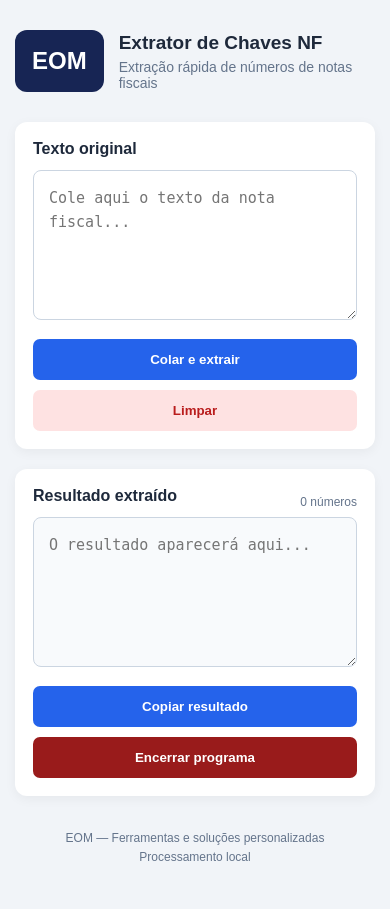
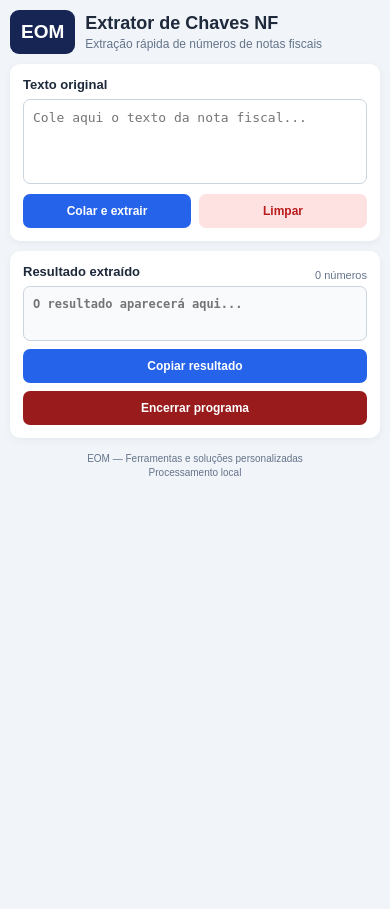
Before and after one commit to Eridhonson/EOM_Extrator_NF, a Flask app: page / in a window 390 px wide. After the commit the page ends 476 px from the top, so only its background shows below. Run offline with Flask 3, Linux system fonts and the light colour scheme.

Commit message:
Actualizar style.css
v1.1.1 — Compactação e responsividade da interface

```diff
--- a/frontend/static/css/style.css
+++ b/frontend/static/css/style.css
@@ -1,73 +1,120 @@
+/*
+========================================
+EOM - EXTRATOR DE CHAVES NF
+Versão: 1.1.1
+Alteração: Interface compacta e responsiva
+Descrição:
+- Redução de espaçamentos.
+- Redimensionamento dos campos.
+- Otimização dos botões.
+- Adaptação para janelas pequenas.
+- Ajustes para telas com pouca altura.
+========================================
+*/
+
+/* ==============================
+   CONFIGURAÇÕES GERAIS
+============================== */
+
 * {
     margin: 0;
     padding: 0;
     box-sizing: border-box;
 }
 
+html {
+    height: 100%;
+}
+
 body {
     font-family: Arial, sans-serif;
     background: #f1f4f8;
     color: #1e293b;
+
     min-height: 100vh;
-    padding: 30px 15px;
+    min-height: 100dvh;
+
+    padding: 10px;
 }
 
 .container {
-    max-width: 760px;
+    width: 100%;
+    max-width: 480px;
     margin: 0 auto;
 }
+
+/* ==============================
+   CABEÇALHO
+============================== */
 
 .header {
     display: flex;
     align-items: center;
-    gap: 15px;
-    margin-bottom: 30px;
+    gap: 10px;
+    margin-bottom: 10px;
 }
 
 .logo {
     background: #172554;
     color: white;
-    font-size: 24px;
+    font-size: 19px;
     font-weight: bold;
-    padding: 17px;
-    border-radius: 12px;
+    padding: 11px;
+    border-radius: 9px;
+    flex-shrink: 0;
 }
 
 .header h1 {
-    font-size: 23px;
-    margin-bottom: 5px;
+    font-size: 18px;
+    margin-bottom: 3px;
 }
 
 .header p {
     color: #64748b;
-    font-size: 14px;
+    font-size: 12px;
 }
+
+/* ==============================
+   CARTÕES
+============================== */
 
 .card {
     background: white;
-    padding: 24px;
-    border-radius: 12px;
-    margin-bottom: 20px;
-    box-shadow: 0 3px 12px rgba(0,0,0,0.05);
+    padding: 13px;
+    border-radius: 10px;
+    margin-bottom: 10px;
+
+    box-shadow: 0 2px 8px rgba(0, 0, 0, 0.05);
 }
 
 label {
     display: block;
     font-weight: bold;
-    margin-bottom: 12px;
+    font-size: 13px;
+    margin-bottom: 7px;
 }
 
+/* ==============================
+   CAMPOS DE TEXTO
+============================== */
+
 textarea {
+    display: block;
     width: 100%;
-    min-height: 150px;
-    resize: vertical;
-    padding: 15px;
+
+    min-height: 0;
+    resize: none;
+
+    padding: 9px;
+
     border: 1px solid #cbd5e1;
-    border-radius: 8px;
+    border-radius: 7px;
+
     font-family: monospace;
-    font-size: 15px;
+    font-size: 13px;
+    line-height: 1.4;
+
     outline: none;
-    line-height: 1.6;
 }
 
 textarea:focus {
@@ -78,24 +125,56 @@ textarea:read-only {
     background: #f8fafc;
 }
 
+/* Campo de entrada */
+
+#entrada {
+    height: 85px;
+}
+
+/* Campo de resultado */
+
+#resultado {
+    height: 55px;
+    font-size: 12px;
+    font-weight: bold;
+    overflow-wrap: anywhere;
+}
+
+/* ==============================
+   BOTÕES
+============================== */
+
 .botoes {
     display: flex;
+    flex-direction: row;
     flex-wrap: wrap;
-    gap: 10px;
-    margin-top: 15px;
+
+    gap: 8px;
+    margin-top: 10px;
 }
 
 .btn {
+    flex: 1;
+
     border: none;
-    padding: 13px 18px;
+    padding: 10px 12px;
+
     border-radius: 7px;
+
+    font-size: 12px;
     font-weight: bold;
+
     cursor: pointer;
     transition: 0.2s;
 }
 
 .btn:hover {
     filter: brightness(0.92);
+}
+
+.btn:disabled {
+    opacity: 0.6;
+    cursor: not-allowed;
 }
 
 .principal {
@@ -113,56 +192,36 @@ textarea:read-only {
     color: #b91c1c;
 }
 
+/* ==============================
+   RESULTADO
+============================== */
+
 .titulo-resultado {
     display: flex;
     justify-content: space-between;
     align-items: center;
+    gap: 8px;
 }
 
 #contador {
     color: #64748b;
-    font-size: 12px;
+    font-size: 11px;
+    white-space: nowrap;
 }
 
 .copiar {
     width: 100%;
-    margin-top: 15px;
+    margin-top: 8px;
 }
 
-footer {
-    text-align: center;
-    color: #64748b;
-    font-size: 12px;
-    padding: 15px;
-}
-
-footer span {
-    display: block;
-    margin-top: 5px;
-}
-
-@media (max-width: 500px) {
-
-    .header h1 {
-        font-size: 19px;
-    }
-
-    .botoes {
-        flex-direction: column;
-    }
-
-    .btn {
-        width: 100%;
-    }
-
-    .card {
-        padding: 18px;
-    }
-}
+/* ==============================
+   ENCERRAMENTO
+============================== */
 
 .fechar {
     width: 100%;
-    margin-top: 10px;
+    margin-top: 8px;
+
     background: #991b1b;
     color: white;
 }
@@ -171,3 +230,93 @@ footer span {
     opacity: 0.6;
     cursor: not-allowed;
 }
+
+/* ==============================
+   RODAPÉ
+============================== */
+
+footer {
+    text-align: center;
+    color: #64748b;
+
+    font-size: 10px;
+    padding: 5px;
+}
+
+footer span {
+    display: block;
+    margin-top: 3px;
+}
+
+/* ==============================
+   TELAS MUITO PEQUENAS
+============================== */
+
+@media (max-width: 350px) {
+
+    body {
+        padding: 7px;
+    }
+
+    .card {
+        padding: 10px;
+    }
+
+    .header h1 {
+        font-size: 16px;
+    }
+
+    .logo {
+        font-size: 16px;
+        padding: 9px;
+    }
+
+    .btn {
+        padding: 9px 7px;
+        font-size: 11px;
+    }
+
+    #entrada {
+        height: 75px;
+    }
+
+    #resultado {
+        height: 50px;
+    }
+}
+
+/* ==============================
+   JANELAS COM POUCA ALTURA
+============================== */
+
+@media (max-height: 480px) {
+
+    body {
+        padding: 6px;
+    }
+
+    .header {
+        margin-bottom: 6px;
+    }
+
+    .logo {
+        padding: 7px;
+    }
+
+    .card {
+        padding: 9px;
+        margin-bottom: 6px;
+    }
+
+    #entrada {
+        height: 65px;
+    }
+
+    #resultado {
+        height: 45px;
+    }
+
+    footer {
+        padding: 3px;
+    }
+}
```
